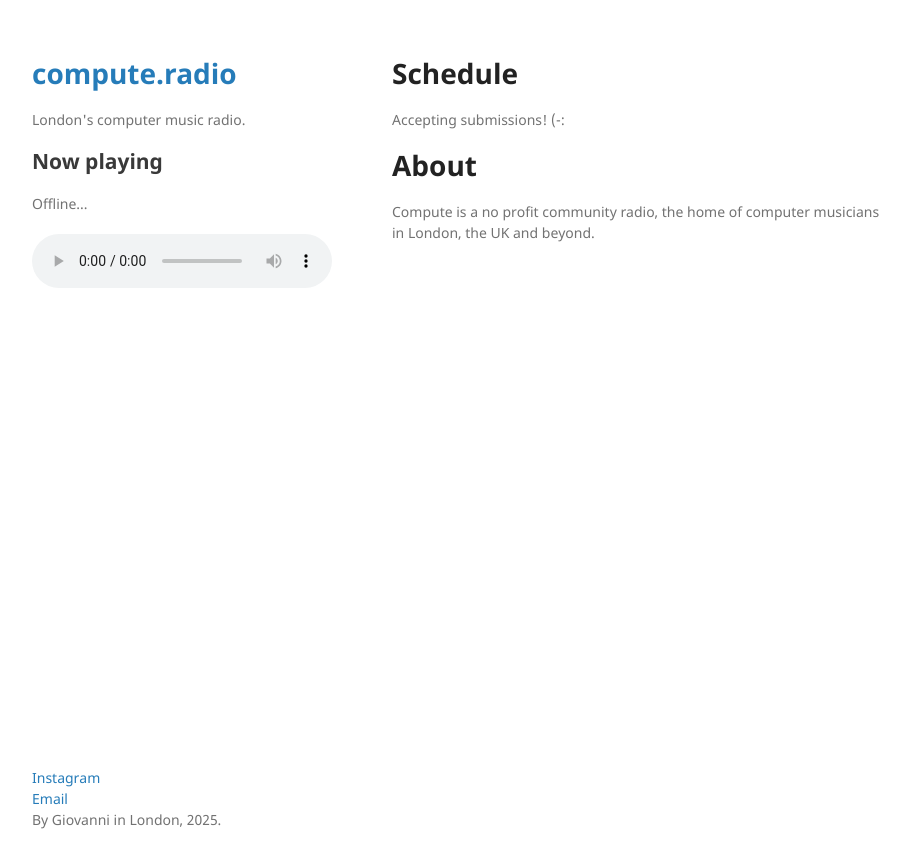
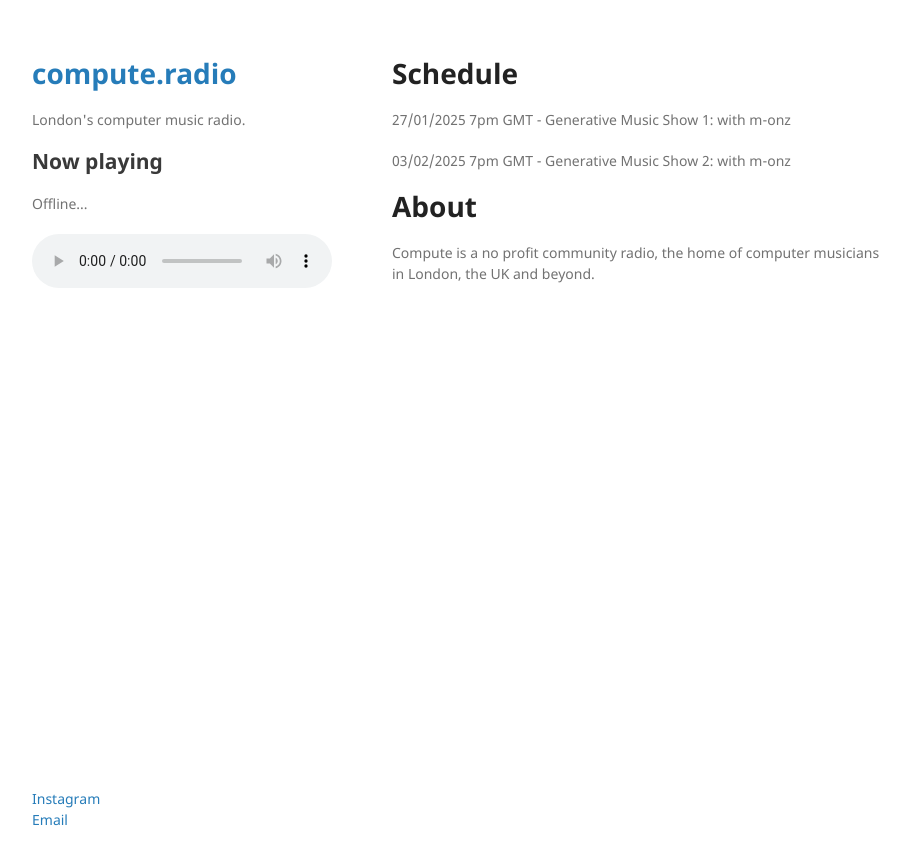
Before and after one commit to compute-radio/compute-radio.github.io, a Jekyll site: the page built from index.md, in a window 1280 px wide. Shown: the top 868 px of the page, without its empty margins (178-1088 px from the left). Built offline with Jekyll 4.4.1, drawn with Linux system fonts in a browser that asks for light colours; our own code applies the rules of GitHub Pages for plain Markdown files.

Commit message:
Update layout & schedule

```diff
--- a/_layouts/default.html
+++ b/_layouts/default.html
@@ -47,7 +47,6 @@
       <p>
         <a href="https://www.instagram.com/compute.radio/">Instagram</a><br />
         <a href="mailto:studio@compute.radio">Email</a><br />
-        By Giovanni in London, 2025.
       </p>
     </footer>
   </div>
--- a/index.md
+++ b/index.md
@@ -3,7 +3,9 @@ layout: default
 ---
 
 # Schedule
-Accepting submissions! (-:
+27/01/2025 7pm GMT - Generative Music Show 1: with m-onz
+
+03/02/2025 7pm GMT - Generative Music Show 2: with m-onz
 
 <!-- # Latest episodes
 [10/12/24 Micheal](./another-page.html)<br/>
```
Also changed, not shown: other parts of _layouts/default.html (+3 -2 lines).
